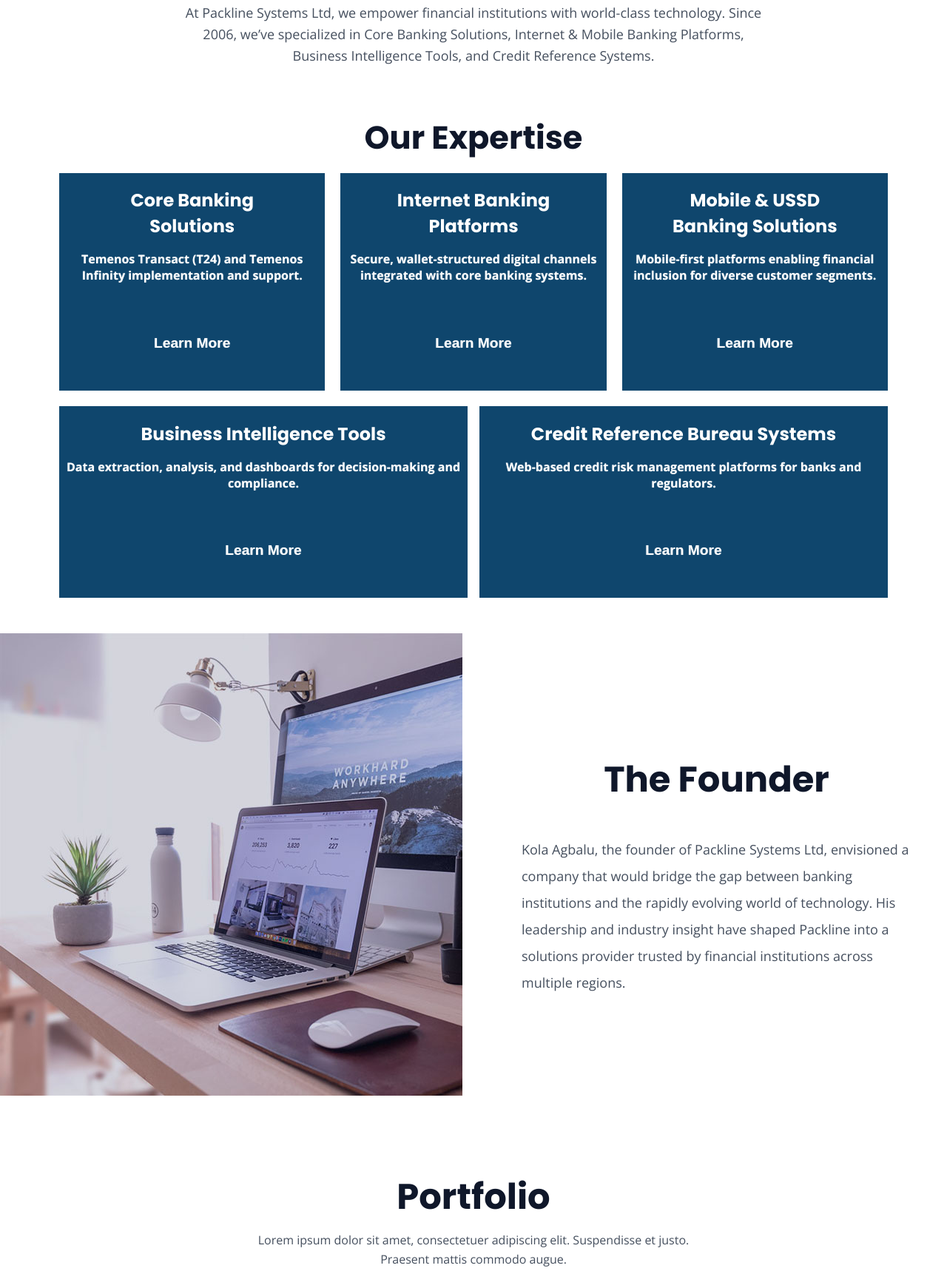
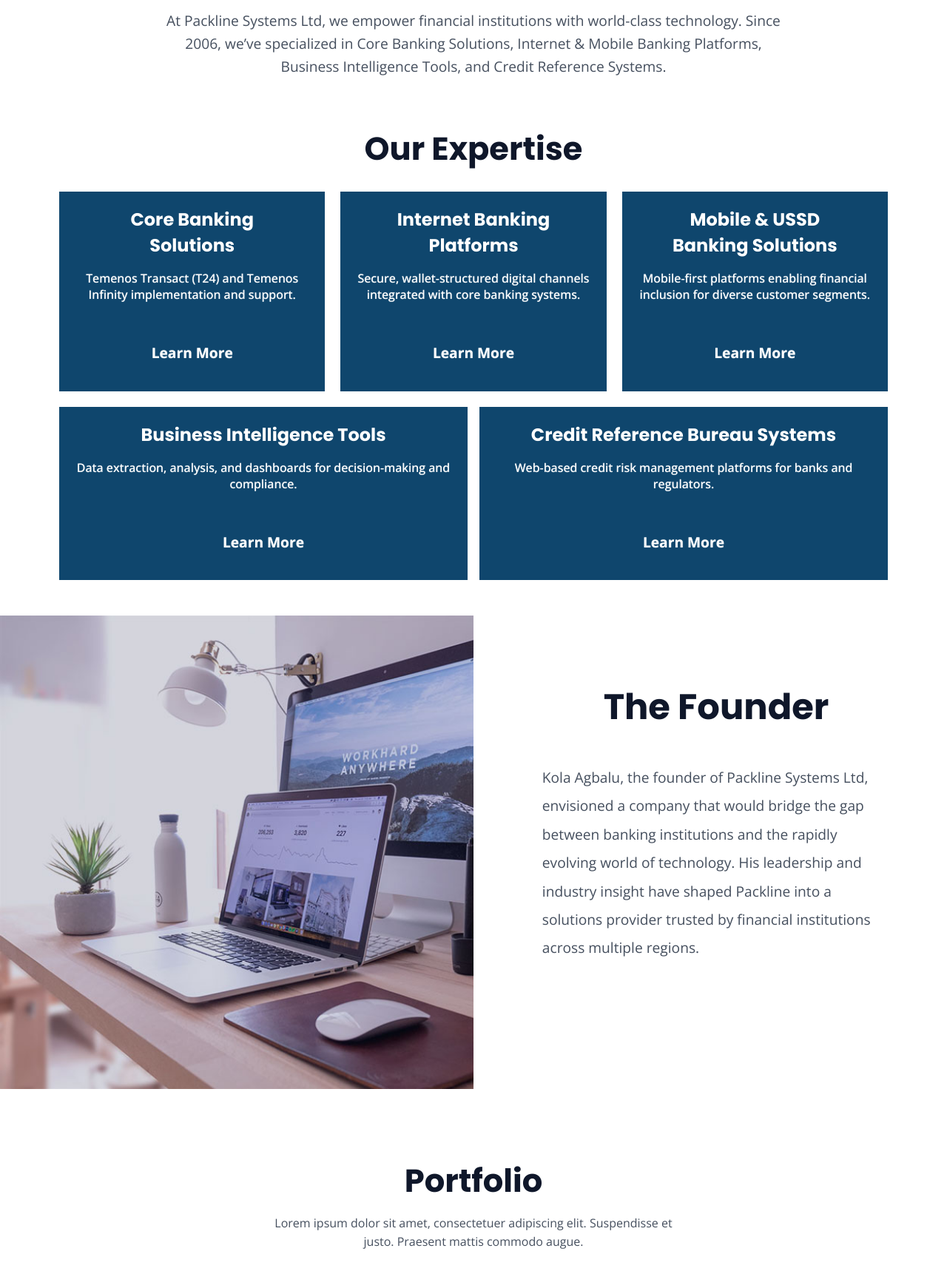
Before and after one commit to Oladeji-Stephen-Ayomide/PacklineSystemsClone, a plain HTML site: page index.html in a window 1280 px wide. Shown: the part 920-2638 px from the top of the page at 74% size. Drawn offline with nearby package versions, Linux system fonts and the light colour scheme.

Commit message:
add the adjusted portfolio, expertise, founder and the explore button to the code base

```diff
--- a/index.html
+++ b/index.html
@@ -109,9 +109,9 @@
             Temenos Transact (T24) and Temenos Infinity implementation and
             support.
           </p>
-          <button>
-            <a href="https://test.packlinesystems.com/#">Learn More</a>
-          </button>
+          <a href="https://test.packlinesystems.com/#" class="activeMore"
+            >Learn More</a
+          >
         </div>
 
         <div class="complimentary">
@@ -120,9 +120,9 @@
             Secure, wallet-structured digital channels integrated with core
             banking systems.
           </p>
-          <button>
-            <a href="https://test.packlinesystems.com/#">Learn More</a>
-          </button>
+          <a href="https://test.packlinesystems.com/#" class="activeMore"
+            >Learn More</a
+          >
         </div>
 
         <div class="complimentary">
@@ -131,9 +131,9 @@
             Mobile-first platforms enabling financial inclusion for diverse
             customer segments.
           </p>
-          <button>
-            <a href="https://test.packlinesystems.com/#">Learn More</a>
-          </button>
+          <a href="https://test.packlinesystems.com/#" class="activeMore"
+            >Learn More</a
+          >
         </div>
         <div class="half">
           <div class="complimentary">
@@ -142,9 +142,10 @@
               Data extraction, analysis, and dashboards for decision-making and
               compliance.
             </p>
-            <button>
-              <a href="https://test.packlinesystems.com/#">Learn More</a>
-            </button>
+
+            <a href="https://test.packlinesystems.com/#" class="activeMore"
+              >Learn More</a
+            >
           </div>
 
           <div class="complimentary">
@@ -153,9 +154,10 @@
               Web-based credit risk management platforms for banks and
               regulators.
             </p>
-            <button>
-              <a href="https://test.packlinesystems.com/#">Learn More</a>
-            </button>
+
+            <a href="https://test.packlinesystems.com/#" class="activeMore"
+              >Learn More</a
+            >
           </div>
         </div>
       </div>
--- a/style.css
+++ b/style.css
@@ -157,17 +157,17 @@
 
 /* info-section */
 .info-section h2,
-#expertise {
-  margin: 1em auto 1rem auto;
+#expertise, .portfolio h2 {
+  margin: 1em auto 0.6em auto;
   color: rgb(15, 23, 42);
   font-size: 2.7em;
   font-family: "Poppins", sans-serif;
 }
 
-.info-text p {
-  font-size: large;
+.info-text p, .portfolio p {
+  font-size: larger;
   line-height: 1.6;
-  max-width: 50rem;
+  max-width: 53rem;
   margin: 0 auto 4rem auto;
   color: rgb(69, 79, 94);
   font-family: "Open sans", sans-serif;
@@ -200,32 +200,26 @@
   margin-bottom: 0;
 }
 
-.complimentary p, .complimentary button a{
-  font-weight: bold;
-  /* padding-inline: 0.6em; */
-    color: white;
+.complimentary p,
+.activeMore {
+  padding-inline: 0.7em;
+  color: white;
   text-shadow: 0 0 1px rgba(255, 255, 255, 0.6);
 }
 
-.complimentary button a {
+.activeMore {
   color: white;
   background-color: rgb(15, 70, 109);
   text-decoration: none;
   font-size: 1.2rem;
   font-weight: bold;
-}
-
-.complimentary button {
-  background-color: rgb(15, 70, 109);
-  border: none;
-  padding: 2em;
   margin: 2em;
 }
 
-.complimentary button a:active {
-  padding: 1em 0 1em 0;
+.activeMore :active {
+  padding: 10em 0.5em 1em 0.5em;
   display: inline-block;
-  background-color: gray;
+  background-color: red;
 }
 
 .half {
@@ -238,36 +232,40 @@
 /* founder section */
 #founder-info {
   display: flex;
-  gap: 2em;
+  gap: 1em;
+  min-width: 20rem;
+}
+
+#founder-img {
+  flex: 0 0 50%;
+}
+
+#founder-img img {
+  width: 100%;
 }
 
 #founder h2,
-.portfolio h2,
 .customer h2 {
   font-size: 3rem;
   font-family: "Poppins", sans-serif;
   color: rgb(15, 23, 42);
 }
 
-.portfolio h2,
-.customer h2 {
-  margin-top: 2em;
-  margin-bottom: 0.2em;
-}
-
 #founder {
   display: flex;
   flex-direction: column;
   align-items: center;
-  justify-content: center;
+  margin-top: 3em;
 }
 
 #founder p {
   color: rgb(69, 79, 94);
-  padding: 0 3rem 0 3rem;
-  font-size: large;
+  margin-top: 0;
+  margin-inline: 4em;
+  font-size: 1.2em;
+  max-width: 30rem;
+  flex: 1;
   text-align: left;
-  max-height: fit-content;
   line-height: 2em;
   margin-top: 0;
 }
@@ -282,7 +280,7 @@
 #quote p {
   font-size: medium;
   line-height: 1.6;
-  max-width: 600px;
+  max-width: 35rem;
   margin: 0 auto 2rem auto;
   color: rgb(69, 79, 94);
   font-family: "Open sans", sans-serif;
@@ -291,16 +289,25 @@
 .portfolioimgs {
   display: flex;
   max-width: 100%;
-  margin: 0 auto;
+  margin: 3em auto;
   justify-content: center;
   gap: 1em;
 }
 
+.portfolioimgs div {
+  max-width: 17em;
+}
+
 .portfolioimgs div img {
-  max-width: 17em;
+  max-width: 100%;
   max-height: 17em;
 }
 
+.portfolio h2,
+.customer h2 {
+  margin-top: 2em;
+  margin-bottom: 0.3em;
+}
 /* button */
 .explore {
   margin-top: 4em;
@@ -309,10 +316,14 @@
 #explorebutton {
   background-color: rgb(101, 40, 247);
   color: rgb(255, 255, 255);
-  padding: 1rem 3rem 1rem 3rem;
+  padding: 0.8rem 2.1em 0.8rem 2.1rem;
   border-radius: 6px;
   text-decoration: none;
   cursor: pointer;
+  font-size: 1em;
+  letter-spacing: 1px;
+  font-weight: 400;
+  font-size: 1em;
 }
 
 #explorebutton:hover {
@@ -453,37 +464,57 @@
 /* ✅ Responsive stack on small screens */
 @media (max-width: 800px) {
   .info-section,
-  .portfolio p,
+  .portfolio,
   .customer,
   .testimonial {
-    padding: 0 3rem 0 3rem;
+    margin: 0 auto;
+    min-width: 20rem;
+  }
+
+    .portfolio p, .info-text p, .customer-p {
+    margin: 1em auto;
+    max-width: 23rem;
   }
 
   .expertise {
     grid-template-columns: 1fr; /* stack all items */
+    margin: 1em;
   }
 
   .half {
     grid-template-columns: 1fr; /* stack 4 and 5 */
   }
 
-  #founder h2 {
-    margin-top: 0;
+  #founder h2, .portfolio h2, .customer h2 {
+    margin: 0;
+    font-size: xx-large;
   }
 
   #founder-info {
     flex-direction: column;
   }
 
-  #founder,
   .portfolio h2,
   .customer h2 {
     margin-top: 5rem;
   }
 
-  #founder-img img,
+  #founder-img img {
+    width: 100%;
+    object-fit: contain;
+  }
+
+  #founder-img {
+    width: 100%;
+  }
+
   #founder {
-    width: 100%;
+    margin: 0;
+  }
+  #founder p {
+    margin-top: 0;
+    margin-bottom: 0;
+    margin-inline: 1em;
   }
 
   .portfolioimgs,
```
